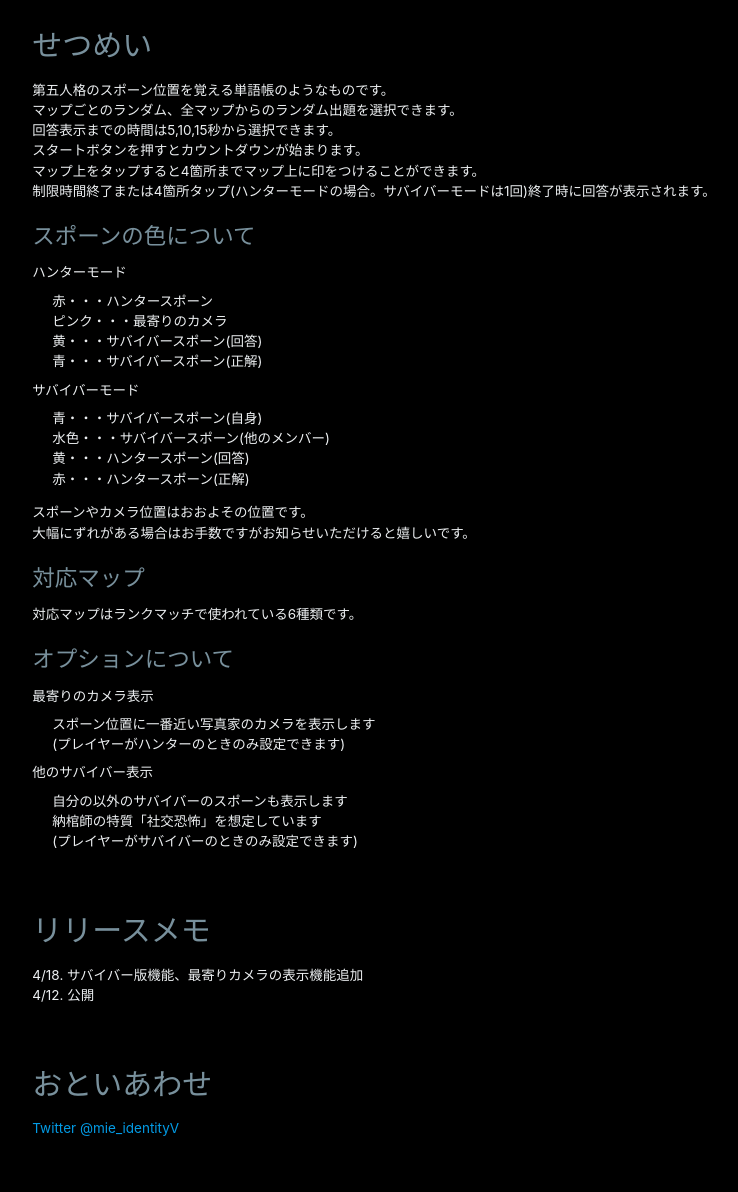
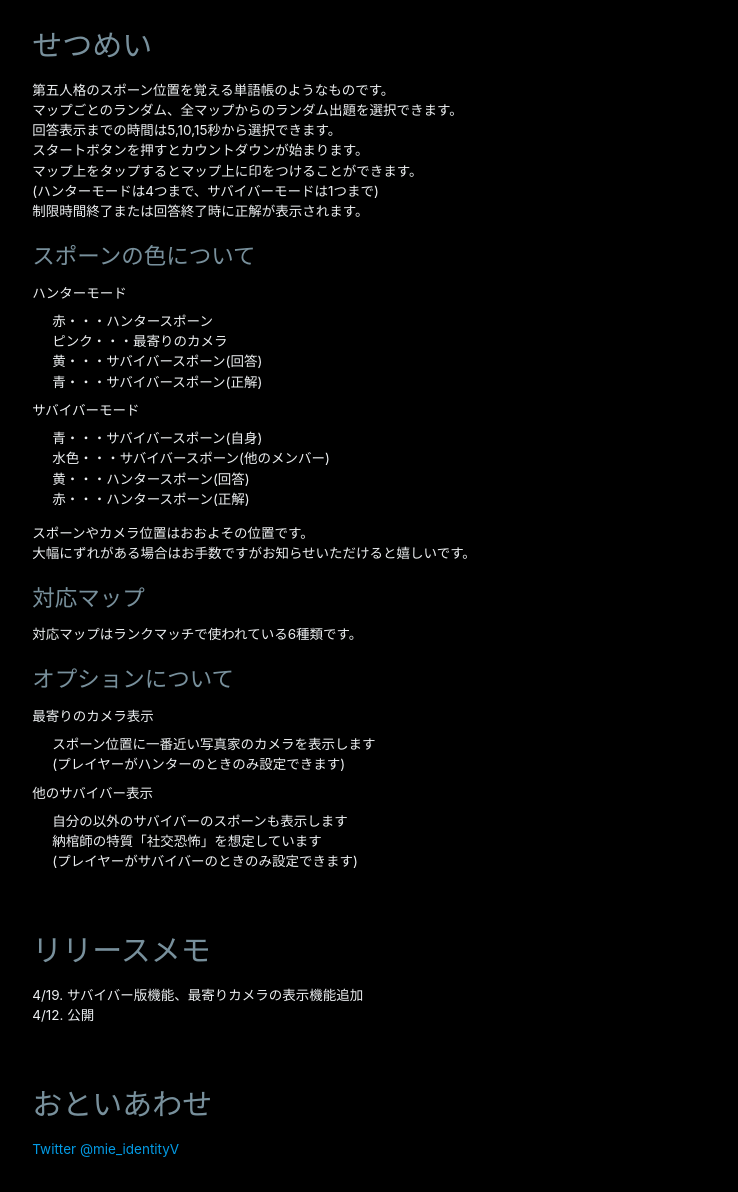
Before and after one commit to scaportolono/id5, a website built with webpack: page about.html in a window 1280 px wide. Shown: the whole page, without its empty margins (171-909 px from the left). Built offline with nearby package versions, Linux system fonts and the light colour scheme.

Commit message:
text fix

```diff
--- a/about.html
+++ b/about.html
@@ -35,8 +35,9 @@
                         マップごとのランダム、全マップからのランダム出題を選択できます。<br>
                         回答表示までの時間は5,10,15秒から選択できます。<br>
                         スタートボタンを押すとカウントダウンが始まります。<br>
-                        マップ上をタップすると4箇所までマップ上に印をつけることができます。<br>
-                        制限時間終了または4箇所タップ(ハンターモードの場合。サバイバーモードは1回)終了時に回答が表示されます。<br>
+                        マップ上をタップするとマップ上に印をつけることができます。<br>
+                        (ハンターモードは4つまで、サバイバーモードは1つまで)<br>
+                        制限時間終了または回答終了時に正解が表示されます。<br>
                     </p>
                     <h4 class="header blue-grey-text text-lighten-1">スポーンの色について</h4>
                     <dl class="blue-grey-text text-lighten-5">
@@ -83,7 +84,7 @@
                 <div class="col s12 m12 l12">
                     <h3 class="header blue-grey-text text-lighten-1">リリースメモ</h3>
                     <p class="blue-grey-text text-lighten-5">
-                        4/18. サバイバー版機能、最寄りカメラの表示機能追加<br>
+                        4/19. サバイバー版機能、最寄りカメラの表示機能追加<br>
                         4/12. 公開<br>
                     </p>
                 </div>
```
Also changed, not shown: index.html (+1 -1 lines).
